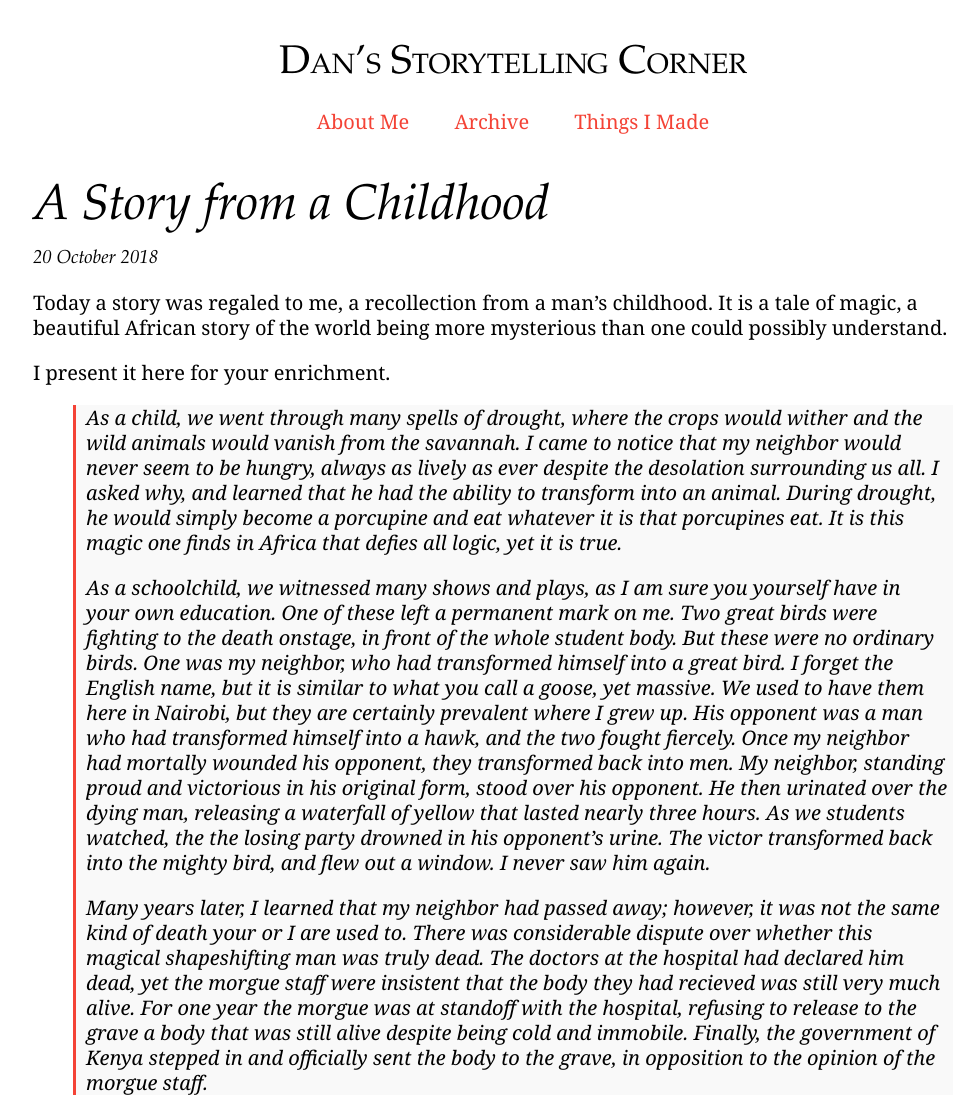
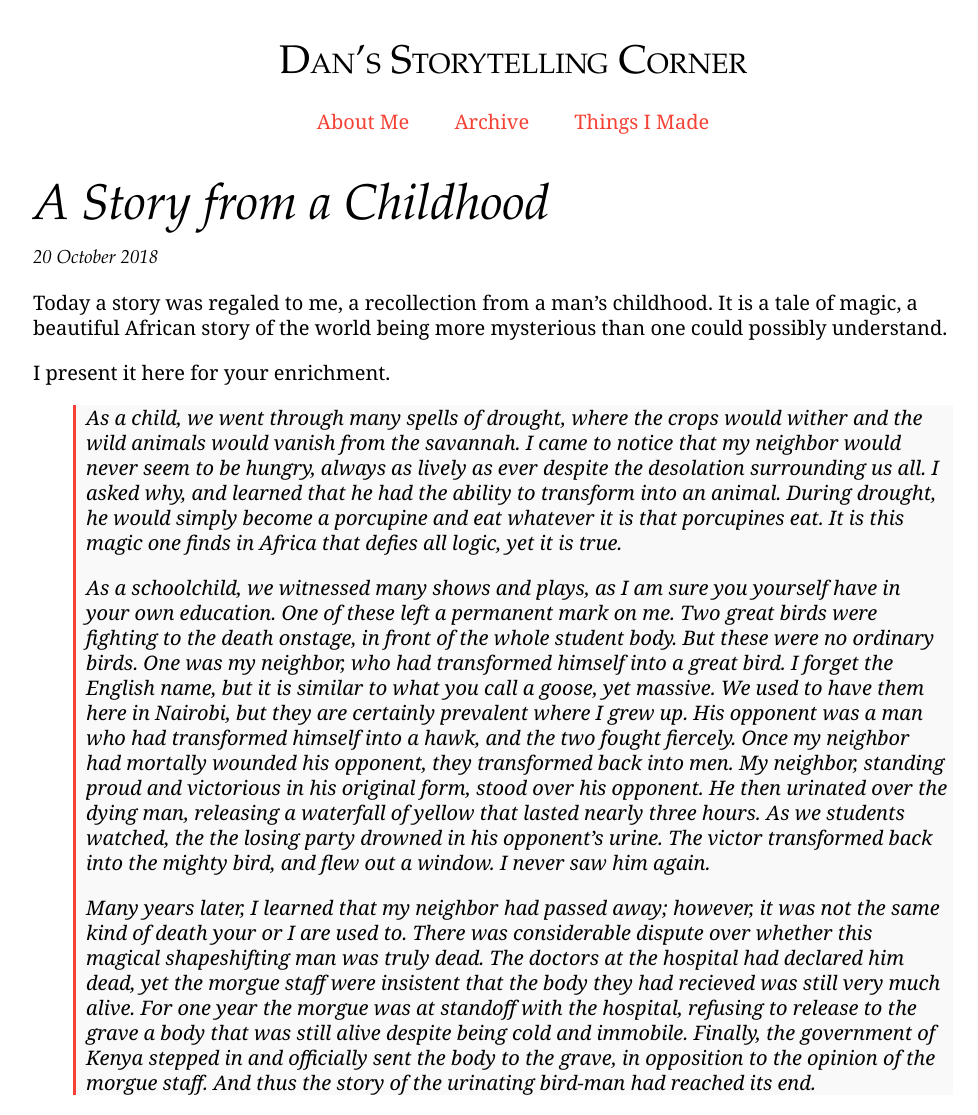
Before and after one commit to danielgleonard/website, a Jekyll site: the page built from blog/_posts/2018-10-17-african-childhood-story.html, in a window 1280 px wide. Shown: the whole page, without its empty margins (127-1105 px from the left). Built offline with Jekyll 4.4.1, drawn with Linux system fonts in a browser that asks for light colours.

Commit message:
added final sentence to pissing birdman

```diff
--- a/blog/_posts/2018-10-17-african-childhood-story.html
+++ b/blog/_posts/2018-10-17-african-childhood-story.html
@@ -53,6 +53,7 @@ tags: story
         the hospital, refusing to release to the grave a body that was still
         alive despite being cold and immobile. Finally, the government of Kenya
         stepped in and officially sent the body to the grave, in opposition to
-        the opinion of the morgue staff.
+        the opinion of the morgue staff. And thus the story of the urinating
+        bird-man had reached its end.
     </p>
 </blockquote>
```
